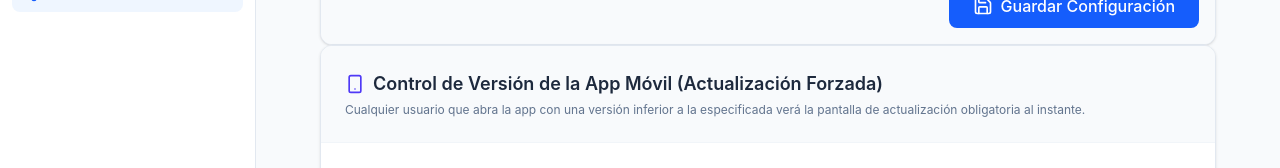
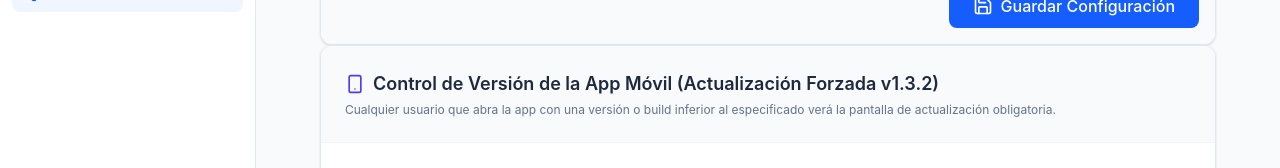
Before and after one commit to huntertut/Aliado-Laboral, a React (Vite) app in the folder admin-web/: page /app/settings in a window 1280 px wide. Shown: the part 485-653 px from the top of the page. Built offline with nearby package versions, Linux system fonts and the light colour scheme; no server answers.

Commit message:
fix: forzar nuevo hash de JS en admin-web (index-BYJ41KWW.js)

```diff
--- a/admin-web/src/pages/Settings.tsx
+++ b/admin-web/src/pages/Settings.tsx
@@ -179,10 +179,10 @@ export default function Settings() {
                 <div className="border-b border-slate-100 p-6 bg-slate-50">
                     <h2 className="text-lg font-semibold text-slate-800 flex items-center">
                         <Smartphone className="w-5 h-5 mr-2 text-indigo-600" />
-                        Control de Versión de la App Móvil (Actualización Forzada)
+                        Control de Versión de la App Móvil (Actualización Forzada v1.3.2)
                     </h2>
                     <p className="text-xs text-slate-500 mt-1">
-                        Cualquier usuario que abra la app con una versión inferior a la especificada verá la pantalla de actualización obligatoria al instante.
+                        Cualquier usuario que abra la app con una versión o build inferior al especificado verá la pantalla de actualización obligatoria.
                     </p>
                 </div>
 
```
